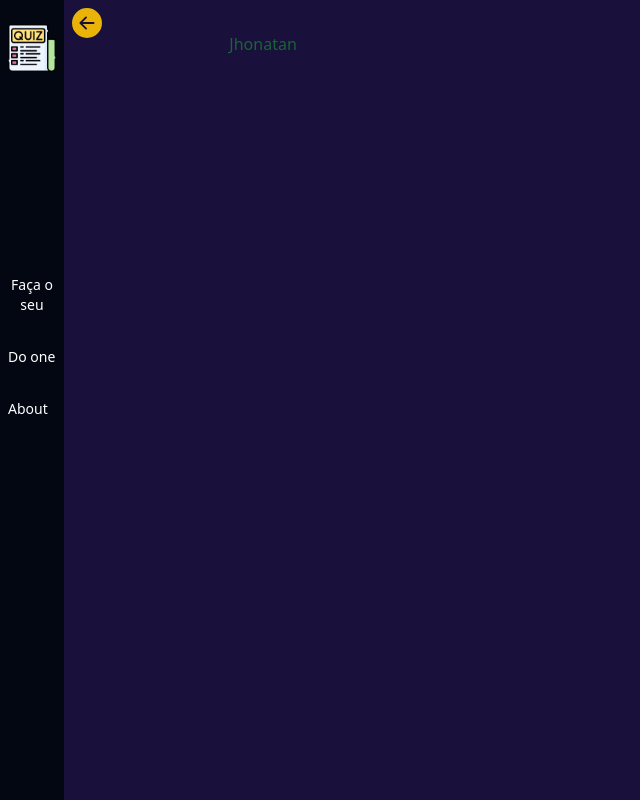
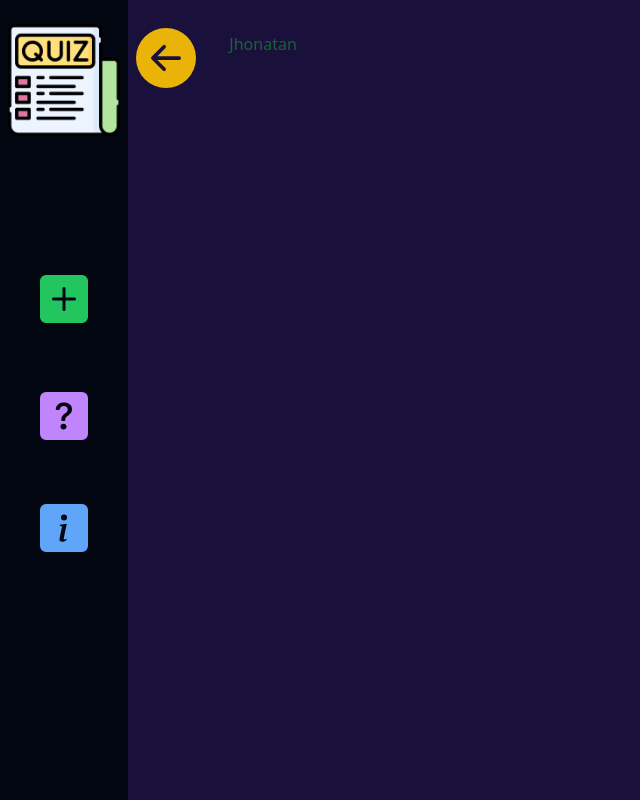
Before and after one commit to JhonatanDota/make-your-quiz, a React (Create React App) app in the folder frontend/: page / in a window 1280 px wide. Shown: the whole page, without its empty margins (0-640 px from the left). Built offline with nearby package versions, Linux system fonts and the light colour scheme.

Commit message:
menu desktop design

```diff
--- a/frontend/src/components/Menu.tsx
+++ b/frontend/src/components/Menu.tsx
@@ -1,33 +1,43 @@
-import { useState } from "react";
 import { NavLink } from "react-router-dom";
 import icon from "../assets/images/icon-quiz.png";
-import { BsFillArrowRightCircleFill, BsFillArrowLeftCircleFill } from "react-icons/bs"
-
+import {
+  BsFillArrowRightCircleFill,
+  BsFillArrowLeftCircleFill,
+  BsFillPlusSquareFill,
+  BsFillQuestionSquareFill,
+  BsFillInfoSquareFill,
+} from "react-icons/bs";
 
 interface MenuProps {
-  showMenu: boolean,
-  setShowMenu: (show: boolean) => void
+  showMenu: boolean;
+  setShowMenu: (show: boolean) => void;
 }
 
 export default function Menu(props: MenuProps) {
-  const {showMenu, setShowMenu} = props
+  const { showMenu, setShowMenu } = props;
 
   return (
     <div className="flex fixed h-full">
       {showMenu && (
-        <div className="flex flex-col items-center justify-between w-16 px-2 py-6 bg-gray-950">
+        <div className="flex flex-col items-center justify-between w-16 md:w-32 px-2 py-6 bg-gray-950">
           <div>
             <img src={icon} alt="icon" />
           </div>
           <div className="h-2/3">
-            <ul className="flex flex-col gap-8 text-white text-sm">
+            <ul className="flex flex-col items-center gap-8 md:gap-16 text-white text-sm">
               <li>
                 <NavLink to="/make-yours">
-                  <button>Faça o seu</button>
+                  <button className="text-green-500 text-2xl md:text-5xl" title="Faça o seu">
+                    <BsFillPlusSquareFill />
+                  </button>
                 </NavLink>
               </li>
-              <li>Do one</li>
-              <li>About</li>
+              <button className="text-purple-400 text-2xl md:text-5xl" title="Faça o seu">
+                <BsFillQuestionSquareFill />
+              </button>
+              <button className="text-blue-400 text-2xl md:text-5xl" title="Faça o seu">
+                <BsFillInfoSquareFill />
+              </button>
             </ul>
           </div>
         </div>
@@ -35,17 +45,17 @@ export default function Menu(props: MenuProps) {
       <button
         className={`absolute ${
           showMenu ? "hidden" : "block"
-        } top-0 left-0 p-2 text-yellow-500`}
+        } top-5 left-0 p-2 text-yellow-500`}
         onClick={() => setShowMenu(true)}
       >
-        <BsFillArrowRightCircleFill size={30}/>
+        <BsFillArrowRightCircleFill className="text-4xl md:text-6xl" />
       </button>
       {showMenu && (
         <button
-          className="absolute top-0 left-16 p-2 text-yellow-500"
+          className="absolute top-5 left-16 md:left-32 p-2 text-yellow-500"
           onClick={() => setShowMenu(false)}
         >
-          <BsFillArrowLeftCircleFill size={30}/>
+          <BsFillArrowLeftCircleFill className="text-4xl md:text-6xl" />
         </button>
       )}
     </div>
```
